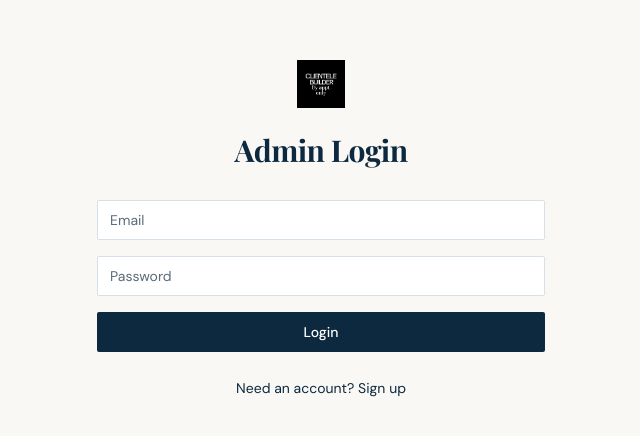
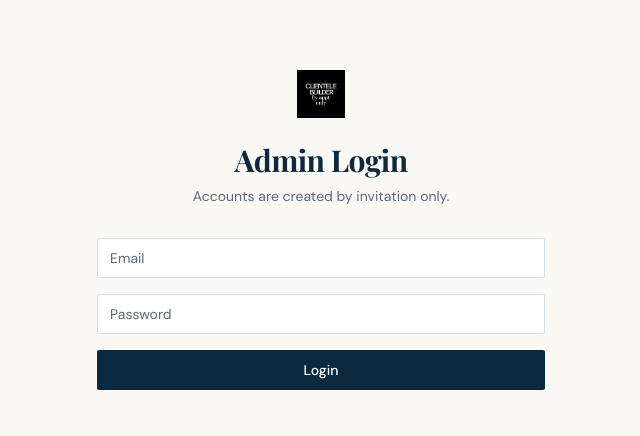
Before and after one commit to michaelschuettephoto-code/clientelebuilders, a React (Vite) app: page /admin/login in a window 1280 px wide. Shown: the part 170-606 px from the top of the page, without its empty margins (319-959 px from the left). Built offline with nearby package versions, Linux system fonts and the light colour scheme; a web font is replaced by a local one.

Commit message:
Changes
Co-authored-by: michaelschuettephoto-code <236507827+michaelschuettephoto-code@users.noreply.github.com>

```diff
--- a/src/pages/admin/Login.tsx
+++ b/src/pages/admin/Login.tsx
@@ -1,5 +1,5 @@
 import { useState } from "react";
-import { useNavigate, Link } from "react-router-dom";
+import { useNavigate } from "react-router-dom";
 import { supabase } from "@/integrations/supabase/client";
 import { Button } from "@/components/ui/button";
 import { Input } from "@/components/ui/input";
@@ -10,7 +10,6 @@ const AdminLogin = () => {
   const [email, setEmail] = useState("");
   const [password, setPassword] = useState("");
   const [loading, setLoading] = useState(false);
-  const [mode, setMode] = useState<"login" | "signup">("login");
   const navigate = useNavigate();
   const { toast } = useToast();
 
@@ -18,31 +17,12 @@ const AdminLogin = () => {
     e.preventDefault();
     setLoading(true);
 
-    if (mode === "login") {
-      const { error } = await supabase.auth.signInWithPassword({ email, password });
+    const { error } = await supabase.auth.signInWithPassword({ email, password });
 
-      if (error) {
-        toast({ title: "Error", description: error.message, variant: "destructive" });
-      } else {
-        navigate("/admin");
-      }
+    if (error) {
+      toast({ title: "Error", description: error.message, variant: "destructive" });
     } else {
-      const { error } = await supabase.auth.signUp({ email, password });
-
-      if (error) {
-        toast({ title: "Error", description: error.message, variant: "destructive" });
-      } else {
-        toast({
-          title: "Account created",
-          description: "Signing you in now...",
-        });
-        const { error: loginError } = await supabase.auth.signInWithPassword({ email, password });
-        if (loginError) {
-          toast({ title: "Error", description: loginError.message, variant: "destructive" });
-        } else {
-          navigate("/admin");
-        }
-      }
+      navigate("/admin");
     }
     setLoading(false);
   };
@@ -52,7 +32,10 @@ const AdminLogin = () => {
       <div className="w-full max-w-md">
         <div className="text-center mb-8">
           <img src={logo} alt="Clientele Builder" className="h-12 w-auto mx-auto mb-6" />
-          <h1 className="text-3xl font-semibold">{mode === "login" ? "Admin Login" : "Create Account"}</h1>
+          <h1 className="text-3xl font-semibold">Admin Login</h1>
+          <p className="text-sm text-muted-foreground mt-2">
+            Accounts are created by invitation only.
+          </p>
         </div>
 
         <form onSubmit={handleSubmit} className="space-y-4">
@@ -73,21 +56,9 @@ const AdminLogin = () => {
             className="bg-card border-border"
           />
           <Button type="submit" disabled={loading} className="w-full bg-primary hover:bg-primary/90">
-            {loading
-              ? mode === "login" ? "Logging in..." : "Creating account..."
-              : mode === "login" ? "Login" : "Sign Up"}
+            {loading ? "Logging in..." : "Login"}
           </Button>
         </form>
-
-        <div className="mt-6 text-center">
-          <button
-            type="button"
-            onClick={() => setMode(mode === "login" ? "signup" : "login")}
-            className="text-sm text-primary hover:underline"
-          >
-            {mode === "login" ? "Need an account? Sign up" : "Already have an account? Log in"}
-          </button>
-        </div>
       </div>
     </div>
   );
```
